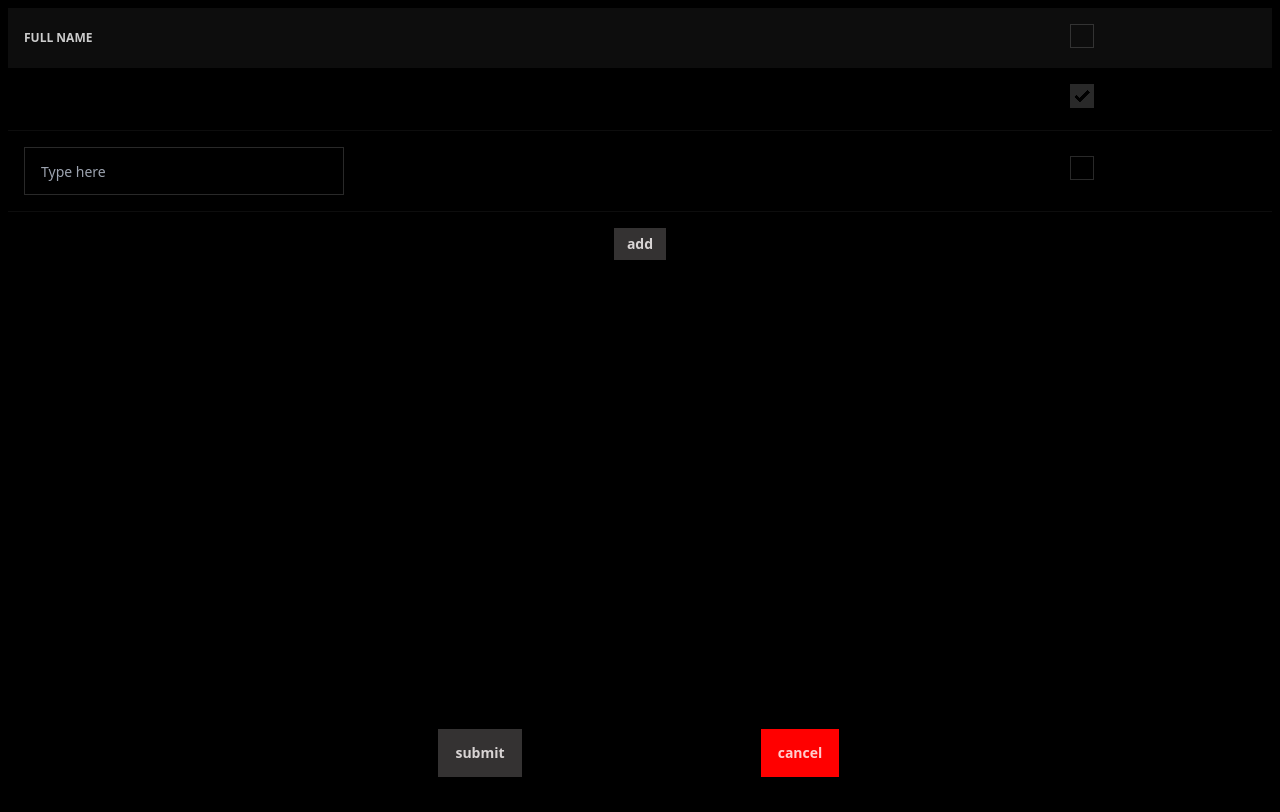
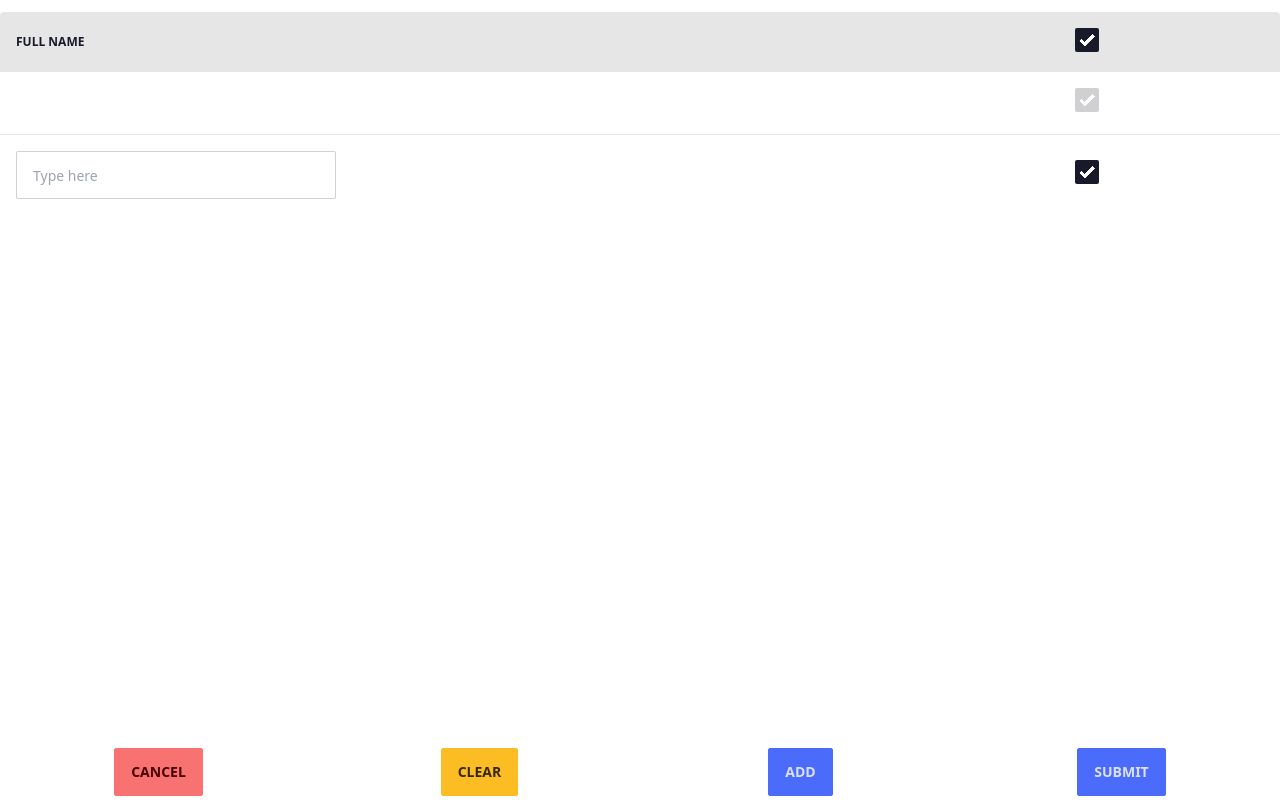
Before and after one commit to lanceolata-au/prodromoi-web, a SvelteKit app: page /recordAttendance in a window 1280 px wide. Built offline with nearby package versions, Linux system fonts and the light colour scheme.

Commit message:
Good list behaviour

```diff
--- a/src/app.html
+++ b/src/app.html
@@ -1,12 +1,12 @@
 <!DOCTYPE html>
-<html lang="en" class="w-full h-full flex" data-theme="black">
+<html lang="en" class="w-full h-full flex" data-theme="corporate">
 	<head>
 		<meta charset="utf-8" />
 		<link rel="icon" href="%sveltekit.assets%/favicon.png" />
-		<meta name="viewport" content="width=device-width" />
+		<meta name="viewport" content="width=device-width, user-scalable=no" />
 		%sveltekit.head%
 	</head>
-	<body class="w-full h-full p-2" data-sveltekit-preload-data="hover">
+	<body class="w-full h-full" data-sveltekit-preload-data="hover">
 		<div style="display: contents">%sveltekit.body%</div>
 	</body>
 </html>
--- a/src/lib/model/memberAttendance.ts
+++ b/src/lib/model/memberAttendance.ts
@@ -2,4 +2,5 @@ import { member } from "./member";
 
 export class memberAttendance {
     member: member = new member();
+    present: boolean = false;
 }
--- a/src/routes/+page.svelte
+++ b/src/routes/+page.svelte
@@ -61,10 +61,10 @@
 <div class="grid h-2/5 place-items-center">
     {#if !memberSaved}
         <div class="grid place-items-center">
-            <h1 class="text-xl text-primary-content">Welcome to Scouts Tasmania</h1>
-            <h1 class="text-xl text-primary-content">Attendance Recorder</h1>
+            <h1 class="text-xl text-neutral">Welcome to Scouts Tasmania</h1>
+            <h1 class="text-xl text-neutral">Attendance Recorder</h1>
             <hr class="mb-10">
-            <h1 class="text-xl text-primary-content">First we need to know a little about you</h1>
+            <h1 class="text-xl text-neutral">First we need to know a little about you</h1>
             <hr class="mb-10">
             <div class="form-control mb-3">
                 <input
@@ -83,9 +83,9 @@
         </div>
     {:else}
         <div class="grid place-items-center">
-            <h1 class="text-4xl text-primary-content">Welcome back</h1>
+            <h1 class="text-4xl text-neutral">Welcome back</h1>
             <br>
-            <h1 class="text-4xl text-primary-content">{currentMember.name}</h1>
+            <h1 class="text-4xl text-neutral">{currentMember.name}</h1>
         </div>
     {/if}
 </div>
--- a/src/routes/readQrCode/+page.svelte
+++ b/src/routes/readQrCode/+page.svelte
@@ -21,7 +21,7 @@
             { facingMode: 'environment' },
             {
                 fps: 20,
-                qrbox: { width: 200, height: 200 },
+                qrbox: { width: 300, height: 300 },
             },
             onScanSuccess,
             onScanFailure
@@ -74,3 +74,10 @@
         <button class="btn btn-error" on:click={cancel}>Cancel</button>
     </div>
 </div>
+
+
+<style>
+    reader {
+        max-width: 300px;
+    }
+</style>
--- a/src/routes/recordAttendance/+page.svelte
+++ b/src/routes/recordAttendance/+page.svelte
@@ -8,9 +8,11 @@
 
     let currentMember: member = new member();
 
-    let attendances: memberAttendance[] = [new memberAttendance()];
+    let attendances: memberAttendance[] = [];
 
-    let allChecked: boolean = false;
+    let allChecked: boolean = true;
+
+    const sleep = (ms: number) => new Promise(f => setTimeout(f, ms));
 
     storedMember.subscribe((member) => {
         currentMember = member;
@@ -18,7 +20,14 @@
 
     function addAttendances() {
         var attendance = new memberAttendance();
+        attendance.present = true;
         attendances= [...attendances, attendance];
+    }
+
+    function clearAttendances() {
+        var attendance = new memberAttendance();
+        attendance.present = true;
+        attendances= [attendance];
     }
 
     function cancel() {
@@ -29,9 +38,29 @@
         currentMember = member;
     })
 
+    onMount(() => {
+        addAttendances();
+    });
+
+    let listview: Element;
+
+    const scrollToBottom = async (node: Element) => {
+        await sleep(10);
+        node.scroll({ top: node.scrollHeight, behavior: 'smooth' });
+    };
+
+    $: if(listview && attendances) {
+        scrollToBottom(listview);
+    }
+
+    // $: allChecked, attendances.forEach(attendance => {
+    //         attendance.present = false;
+    //         console.log(attendances)
+    //     }), attendances = attendances;
+
 </script>
 
-<div class="overflow-y-scroll h-[90%]">
+<div bind:this={listview} class="overflow-y-scroll h-[90%] mt-3">
     <table class="table w-full">
         <!-- head -->
         <thead>
@@ -39,7 +68,7 @@
                 <th>Full Name</th>
                 <th>
                     <label>
-                    <input type="checkbox" class="checkbox" />
+                    <input type="checkbox" class="checkbox" bind:checked={allChecked}/>
                     </label>
                 </th>
             </tr>
@@ -50,7 +79,7 @@
                 <td>
                     <div class="flex items-center space-x-3">
                         <div class="w-full">
-                            <div class="font-bold pl-2 pr-2">{currentMember.name}</div>
+                            <div class="font-bold pl-1 pr-1">{currentMember.name}</div>
                         </div>
                     </div>
                 </td>
@@ -71,27 +100,25 @@
                 </td>
                 <th>
                     <label>
-                        <input type="checkbox" class="checkbox" />
+                        <input type="checkbox" class="checkbox" bind:checked={attendance.present}/>
                     </label>
                 </th>
             </tr>
             {/each}
-            <tr>
-                <td colspan="2" >
-                    <div class="grid place-items-center">
-                        <button class="btn btn-sm btn-secondary" on:click={addAttendances}>Add</button>
-                    </div>
-                </td>
-            </tr>
         </table>
 </div>
-<div class="h-[10%] w-full grid grid-cols-4 gap-4">
-    <div></div>
+<div class="h-[10%] w-full grid grid-cols-4 gap-1">
+    <div class="grid place-items-center">
+        <button class="btn btn-error" on:click={cancel}>Cancel</button>
+    </div>
+    <div class="grid place-items-center">
+        <button class="btn btn-warning" on:click={clearAttendances}>Clear</button>
+    </div>
+    <div class="grid place-items-center">
+        <button class="btn btn-primary" on:click={addAttendances}>Add</button>
+    </div>
     <div class="grid place-items-center">
         <button class="btn btn-primary">Submit</button>
     </div>
-    <div class="grid place-items-center">
-        <button class="btn btn-error" on:click={cancel}>Cancel</button>
-    </div>
-    <div></div>
+
 </div>
--- a/tailwind.config.cjs
+++ b/tailwind.config.cjs
@@ -7,18 +7,19 @@ module.exports = {
   dasisyui: {
     themes : [
       {
-        scoutstas: {
-          "primary": "#009059",
-          "secondary": "#005a37",
-          "accent": "#95cb6e",
-          "neutral": "#3d5c92",
+        "scoutstas": {
+          /**primary: "#009059",*/
+          primary: "red",
+          secondary: "#005a37",
+          accent: "#95cb6e",
+          neutral: "#3d5c92",
           "base-100": "#1a416f",
-          "info": "#008f88",
-          "success": "#79b143",
-          "warning": "#f3b819",
-          "error": "#ea594b"
-        },
-      },
+          info: "#008f88",
+          success: "#79b143",
+          warning: "#f3b819",
+          error: "#ea594b"
+        }
+      }
     ]
   },
   plugins: [
```
Also changed, not shown: 1 other file (tests, documents, lock files or other folders).
